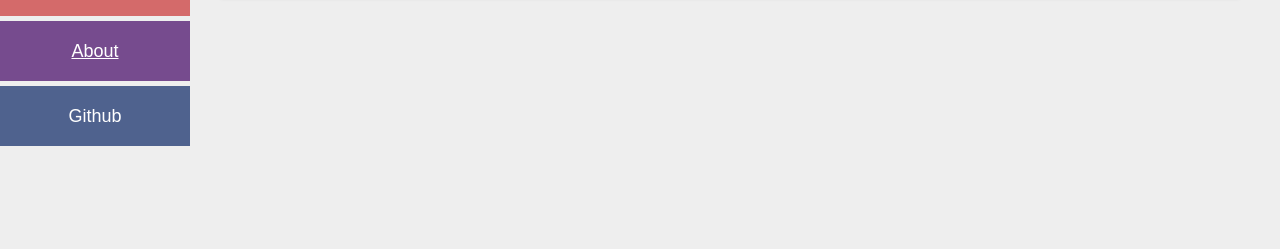
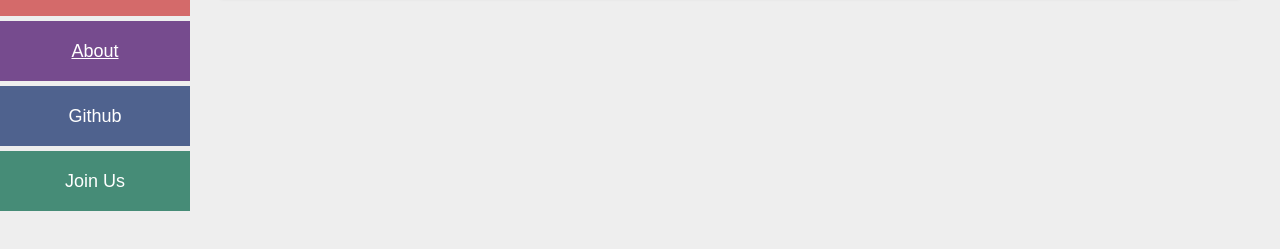
Before and after one commit to TechSecCTF/TechSecCTF.github.io, a plain HTML site: page about.html in a window 1280 px wide. Shown: the part 213-462 px from the top of the page. Drawn offline with Linux system fonts and the light colour scheme.

Commit message:
added recruitment to about page

```diff
--- a/about.html
+++ b/about.html
@@ -37,6 +37,14 @@
                 Github
             </div>
         </a>
+
+        <a href="https://docs.google.com/forms/u/0/d/e/1FAIpQLSeFLE08RSIrFvqyQa4C5YduDdzhQp-k-SFXUCr94hZmywkHUQ/viewform?usp=sf_link">
+            <div id="recruit-button" class="nav-button"
+                 onmouseover="setWidth('recruit-button','100%');"
+                 onmouseout="setWidth('recruit-button','95%');">
+                Join Us
+            </div>
+        </a>
     </nav>
 
     <section id="content">
```
